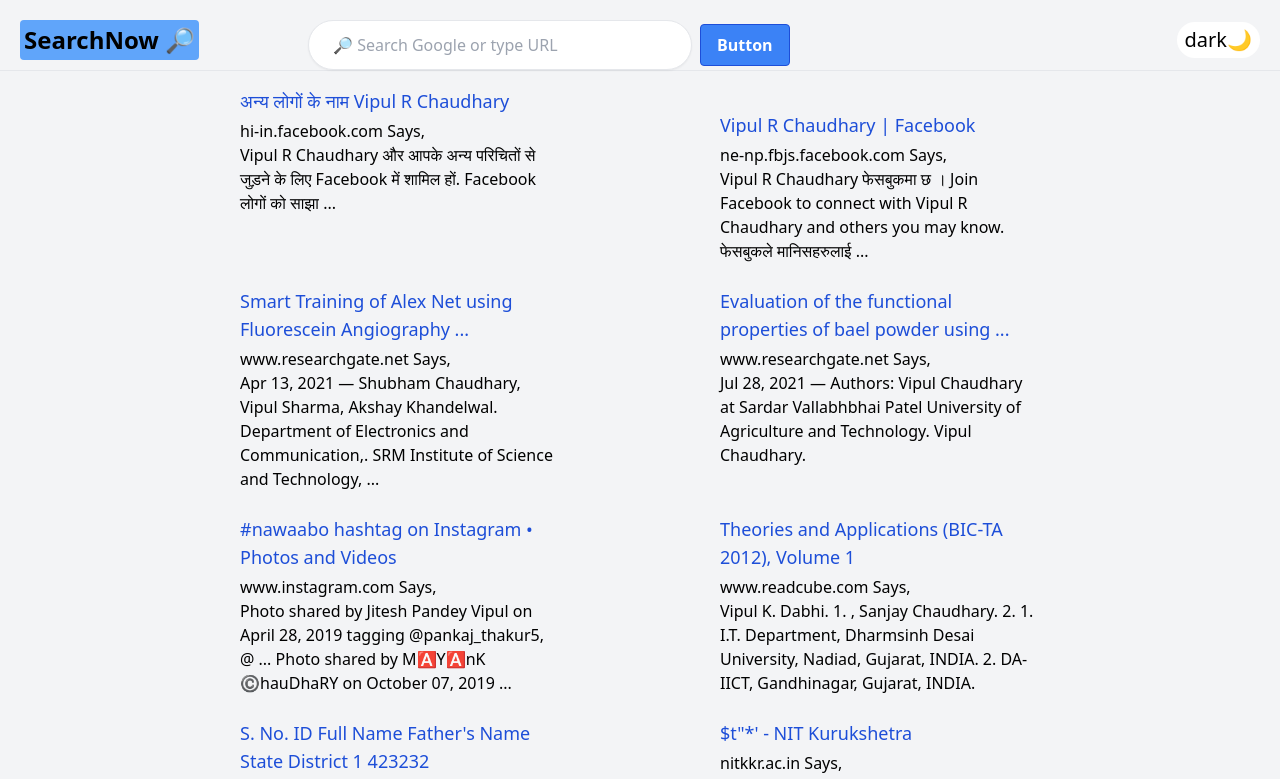
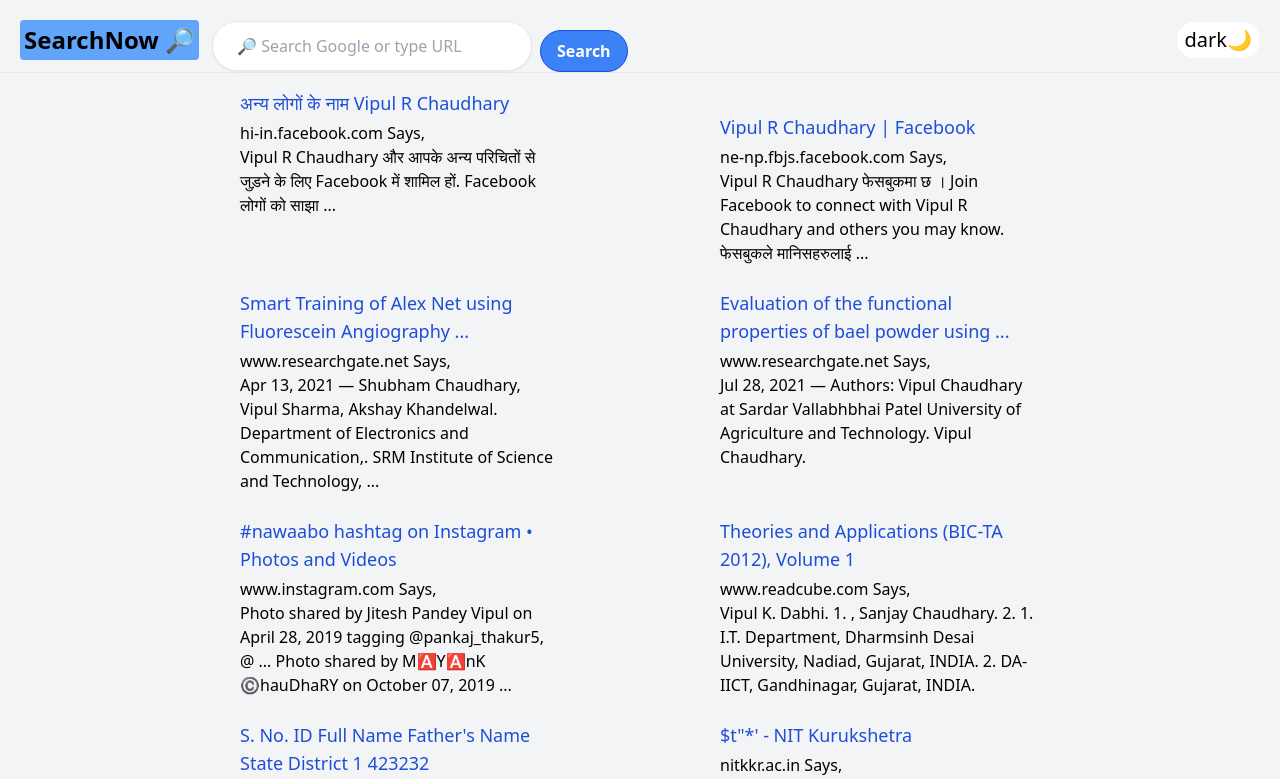
Before and after one commit to vipulchaudhary16/Google-Search-Engine-clone, a React (Create React App) app: page /search in a window 1280 px wide. Shown: the top 779 px of the page. Built offline with nearby package versions, Linux system fonts and the light colour scheme; no server answers.

Commit message:
Style changed

```diff
--- a/src/components/Search.js
+++ b/src/components/Search.js
@@ -1,5 +1,7 @@
 import React, { useEffect, useState, useContext } from "react";
 import ResultContext from "../context/ResultContext";
+
+import "../global.css"
 
 const Search = () => {
   const context = useContext(ResultContext);
@@ -15,22 +17,22 @@
   }, [text]);
 
   return (
-    <div className="relative sm:ml-48 md:ml-72 sm:-mt-10 mt-3">
+    <div className="flex flex-wrap items-center content-center relative sm:ml-48 sm:-mt-10 mt-3">
       <input
         value={tempText}
         type="text"
-        className="sm:w-96 w-80 h-10 dark:bg-gray-200  border rounded-full shadow-sm outline-none p-6 text-black hover:shadow-lg"
+        className=" w-80 h-10 dark:bg-gray-200  border rounded-full shadow-sm outline-none p-6 text-black hover:shadow-lg"
         placeholder="🔎 Search Google or type URL"
         onChange={(e) => setTempText(e.target.value)}
       />
       <button
-        class="bg-blue-500 hover:bg-blue-700 text-white font-bold py-2 px-4 border border-blue-700 rounded ml-2"
+        class="search-button bg-blue-500 hover:bg-blue-700 text-white font-bold py-2 px-4 border border-blue-700 rounded-full ml-2"
         onClick={(e) => {
           setText(tempText);
             buttinClicked = true;
         }}
       >
-        Button
+        Search
       </button>
       {/* {text !== "" && (
         <button
--- a/src/global.css
+++ b/src/global.css
@@ -1,3 +1,8 @@
 @tailwind base;
 @tailwind components;
 @tailwind utilities;
+
+  .search-button {
+    margin-top: 10px;
+    right: 0;
+  }
```
